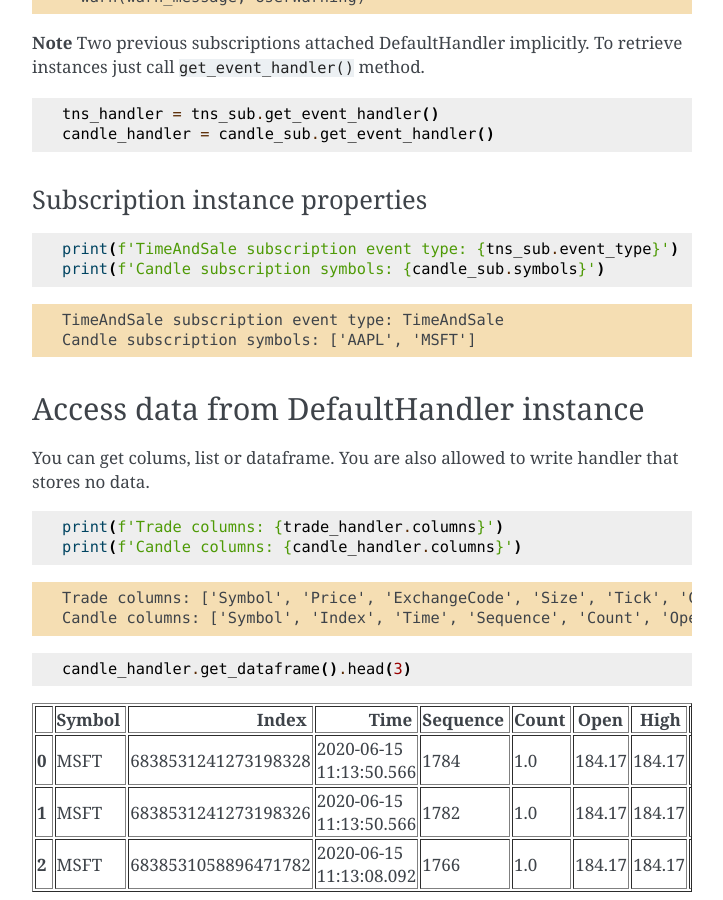
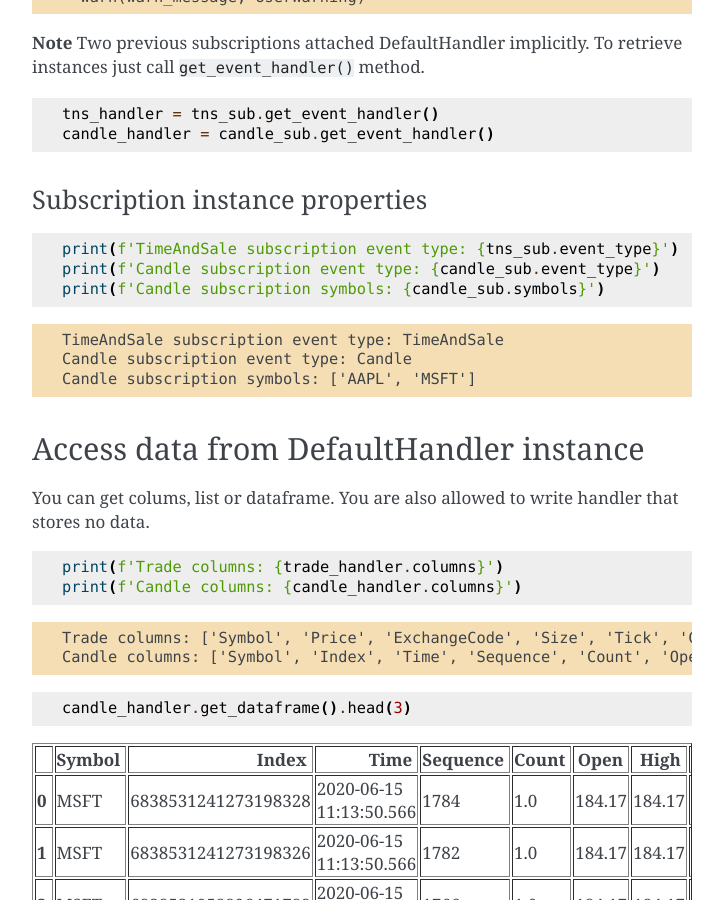
Before and after one commit to dxFeed/dxfeed-python-api, a Sphinx documentation site: the page built from docs/basic_usage.rst, in a window 1280 px wide and 900 px high, scrolled down 1850 px. Shown: the whole window, without its empty margins (388-1111 px from the left). Built offline with Sphinx 7.4.7, drawn with Linux system fonts in a browser that asks for light colours.

Commit message:
[EN-1570] docs event type added

```diff
--- a/docs/basic_usage.rst
+++ b/docs/basic_usage.rst
@@ -121,12 +121,14 @@ Subscription instance properties
 .. code:: python3
 
     print(f'TimeAndSale subscription event type: {tns_sub.event_type}')
+    print(f'Candle subscription event type: {candle_sub.event_type}')
     print(f'Candle subscription symbols: {candle_sub.symbols}')
 
 
 .. code-block:: text
 
     TimeAndSale subscription event type: TimeAndSale
+    Candle subscription event type: Candle
     Candle subscription symbols: ['AAPL', 'MSFT']
 
 
```
Also changed, not shown: 1 other file.
